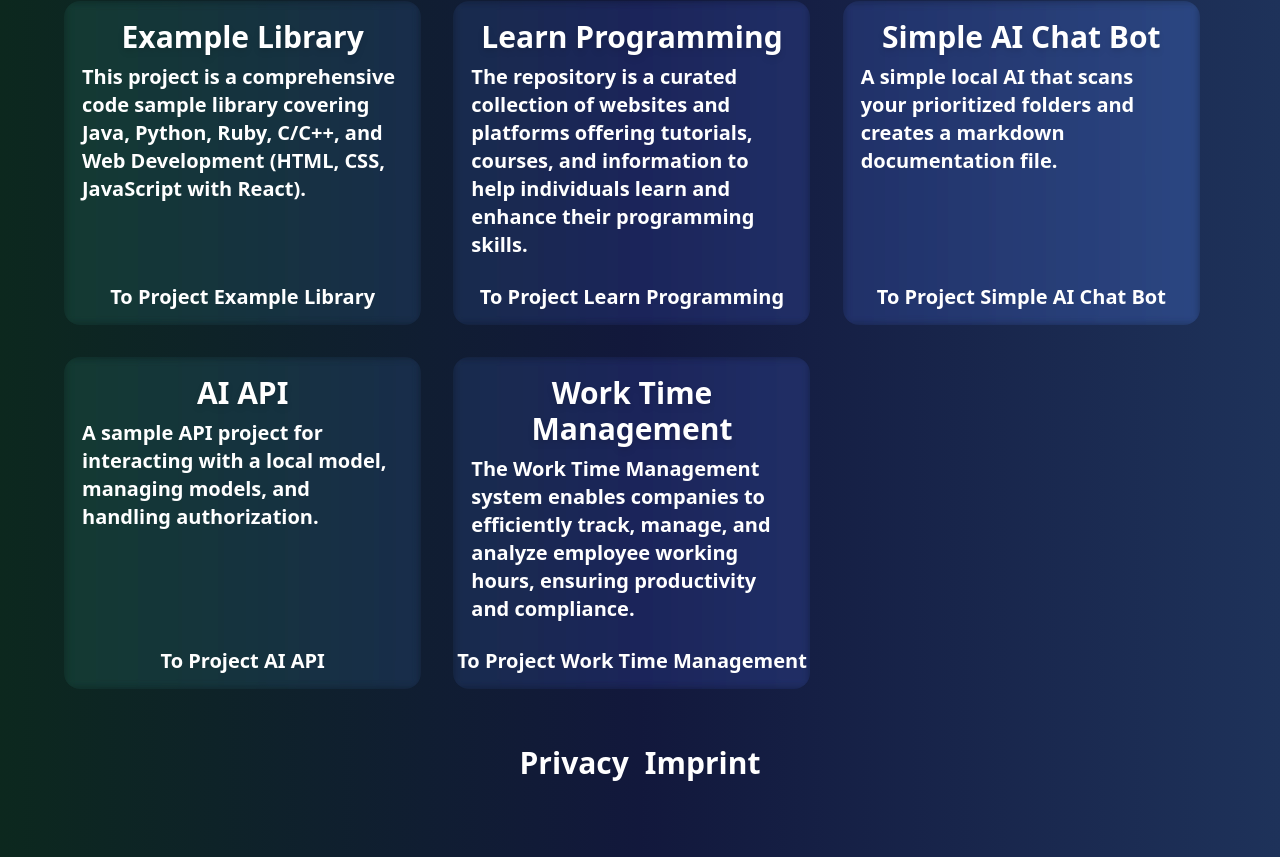
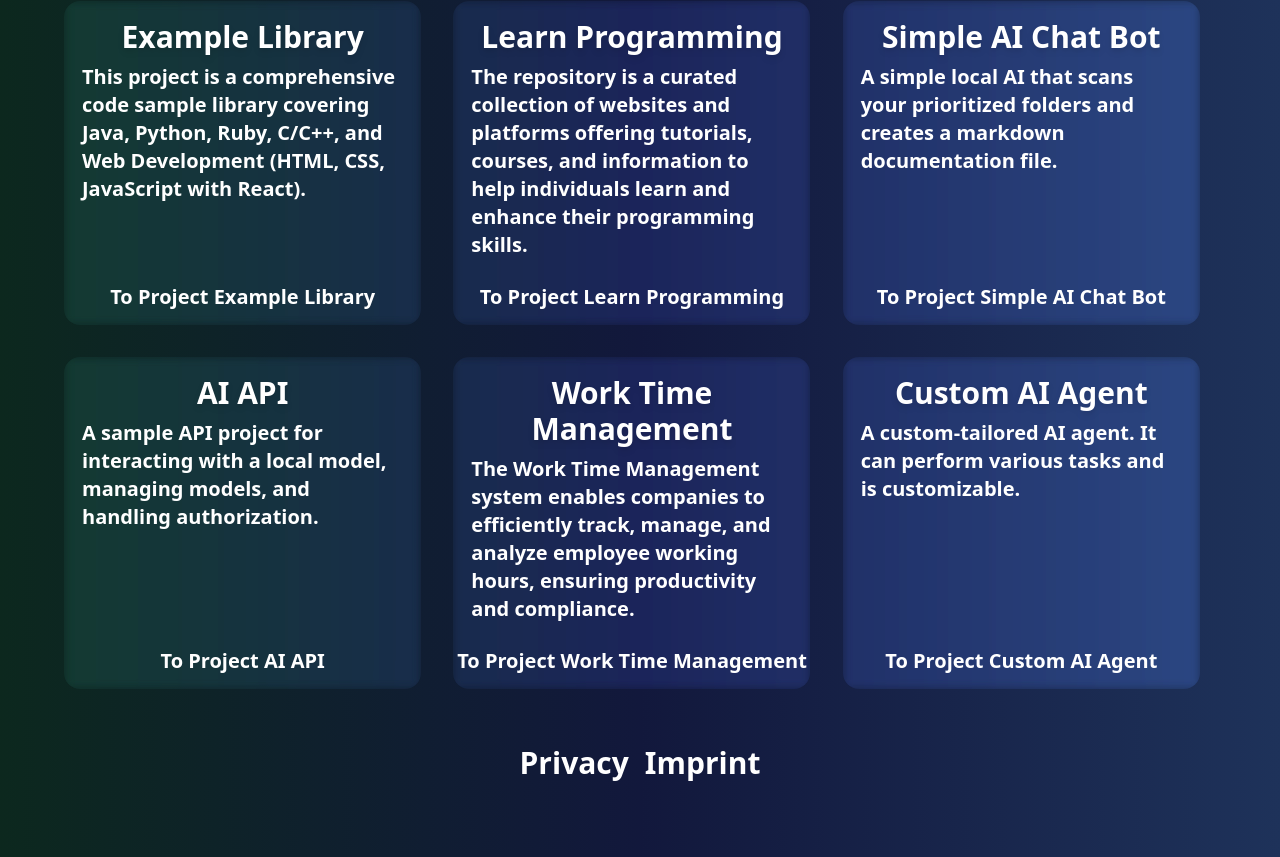
Before and after one commit to tomdevtech/Project-Website, a React (Vite) app: page / in a window 1280 px wide. Shown: the part 2123-2980 px from the top of the page. Built offline with nearby package versions, Linux system fonts and the light colour scheme; the HTML template or start-up script is replaced by a standard one.

Commit message:
Add Custom AI Agent project details and translations

```diff
--- a/src/components/ContentFrameBox.tsx
+++ b/src/components/ContentFrameBox.tsx
@@ -102,6 +102,10 @@ export function ContentFrameBox() {
             projectKey="workTimeManagement"
             link={"https://github.com/tomdevtech/Work-Time-Mgt"}
           />
+          <ContentFrame
+            projectKey="customAIAgent"
+            link={"https://github.com/tomdevtech/Custom-AI-Agent"}
+          />
         </div>
         <footer className="footer">
           <NavLink className="footerElement" to={"/dataSec"}>
--- a/src/translations/translations.ts
+++ b/src/translations/translations.ts
@@ -87,6 +87,10 @@ export const translations = {
       workTimeManagement: {
         title: "Work Time Management",
         description: "Das Work Time Management-System ermöglicht es Unternehmen, Arbeitszeiten von Mitarbeitern effizient zu verfolgen, zu verwalten und zu analysieren, um Produktivität und Compliance zu gewährleisten."
+      },
+      customAIAgent: {
+        title: "Custom AI Agent",
+        description: "Ein KI-Agent, der auf Ihre Bedürfnisse zugeschnitten ist. Er kann verschiedene Aufgaben erledigen und ist anpassbar."
       }
     },
     navigation: {
@@ -185,6 +189,10 @@ export const translations = {
       workTimeManagement: {
         title: "Work Time Management",
         description: "The Work Time Management system enables companies to efficiently track, manage, and analyze employee working hours, ensuring productivity and compliance."
+      },
+      customAIAgent: {
+        title: "Custom AI Agent",
+        description: "A custom-tailored AI agent. It can perform various tasks and is customizable."
       }
     },
     navigation: {
```
